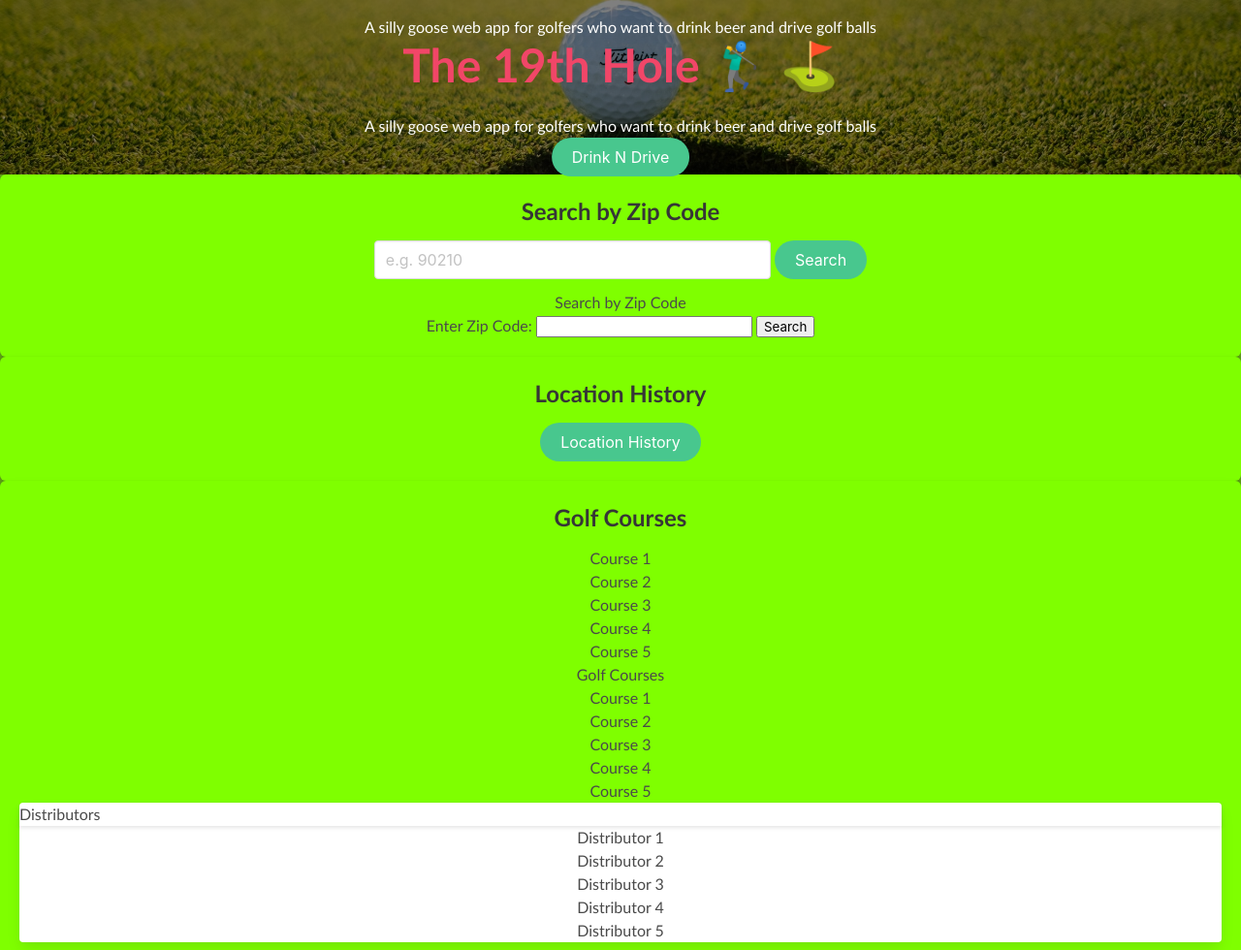
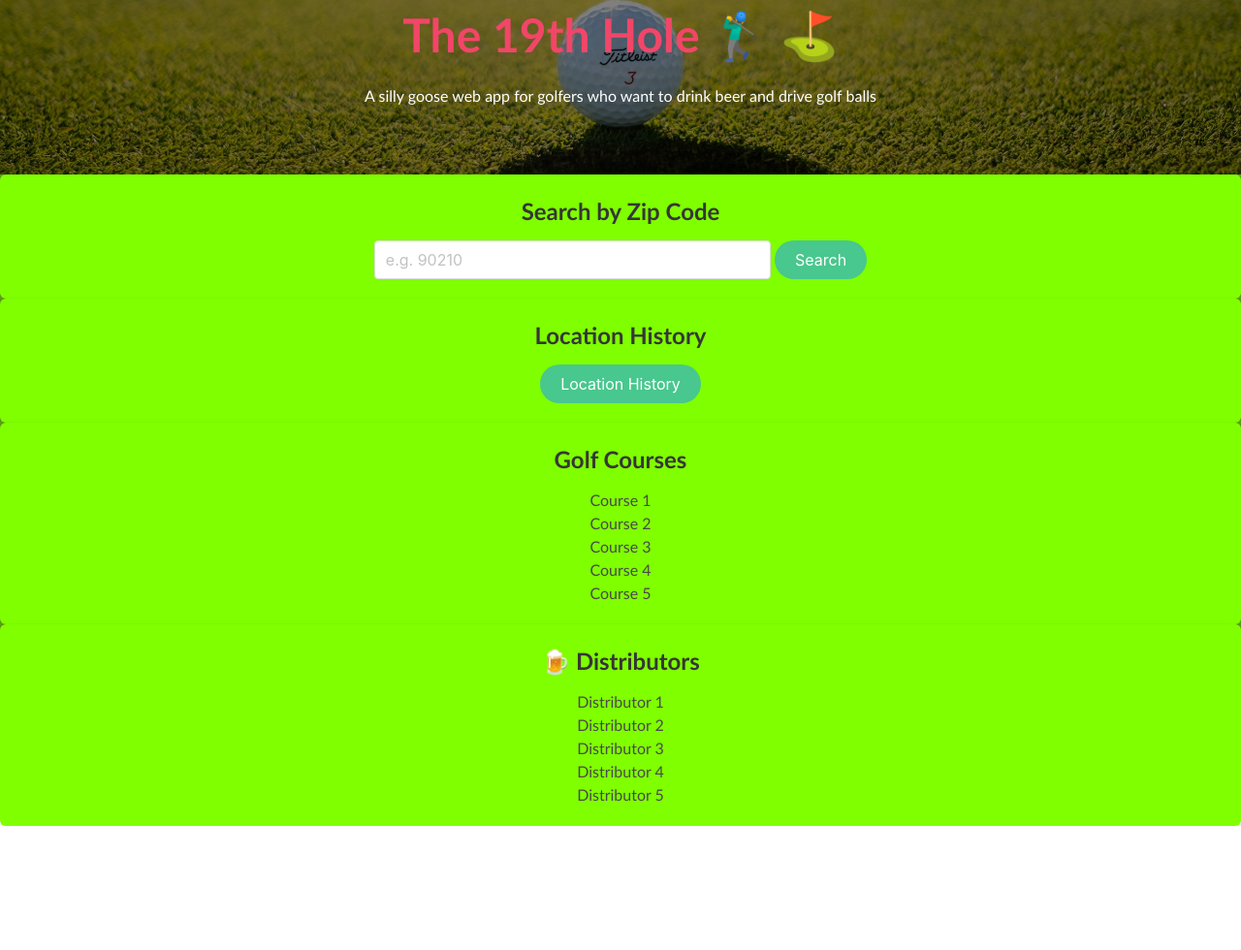
Before and after one commit to dannydelts94/the-19th-hole, a plain HTML site: page index.html in a window 1280 px wide. Shown: the part 60-1040 px from the top of the page at 97% size. After the commit the page ends 912 px from the top, so only its background shows below. Drawn offline with nearby package versions, Linux system fonts and the light colour scheme; some packages are replaced by stand-ins of ours.

Commit message:
updated HTML after Dan's CSS Updates to match my changes

```diff
--- a/index.html
+++ b/index.html
@@ -9,12 +9,12 @@
     <title>19th Hole Finder</title>
 
     <link rel="stylesheet" href="https://cdn.jsdelivr.net/npm/bulma@0.9.4/css/bulma.min.css">
-    <!-- TODO: REMOVE -> <link rel="stylesheet" href="./script/script.js" /> -->
     <link rel="stylesheet" href="./css/style.css" />
 
 </head>
 
 <body class="flex-column min-100-vh">
+    <!-- header section -->
     <header class="hero">
         <p></p>
     </header>
@@ -22,32 +22,23 @@
         <div class="hero-text">
             <h1 class="title is-1 has-text-danger">The 19th Hole 🏌️‍♂️ ⛳</h1>
             <p>A silly goose web app for golfers who want to drink beer and drive golf balls</p>
-            <h1 class="title is-1 has-text-danger">The 19th Hole 🏌️‍♂️ ⛳</h1>
-            <p>A silly goose web app for golfers who want to drink beer and drive golf balls</p>
-            <button class="button is-success is-rounded">Drink N Drive</button>
         </div>
     </div>
-    </div>
 
-
+<!-- form for zipcode -->
     <section id="search-by-zip">
-        <form class="box">
+        <form class="box" id="formSubmit">
             <div class="field">
                 <label class="label" for="zip">Search by Zip Code</label>
                 <div class="control">
                     <input class="input" type="text" id="zip" style="width: 33%;" placeholder="e.g. 90210" />
-                    <button class="button is-success is-rounded" type="submit">Search</button>
+                    <button class="button is-success is-rounded" id="submit">Search</button>
                 </div>
             </div>
-        <h2>Search by Zip Code</h2>
-        <!-- TODO: added id formSubmit -->
-        <form id="formSubmit">
-            <label for="zip">Enter Zip Code:</label>
-            <input type="text" id="zip" name="zip" />
-            <!-- TODO: Remove Type='submit' -->
-            <button class="btn" id="submit">Search</button>
         </form>
     </section>
+
+    <!-- recent searches -->
     <section id="recent-searches">
         <form class="box">
             <div class="search-history">
@@ -59,6 +50,7 @@
         </form>
     </section>
 
+    <!-- golf courses section -->
     <section id="golf-courses">
         <form class="box">
             <div class="golf-courses">
@@ -70,40 +62,7 @@
                         <li>Course 3</li>
                         <li>Course 4</li>
                         <li>Course 5</li>
-    <div id="golf-courses">
-        <h3>Golf Courses</h3>
-        <ul>
-            <li>Course 1</li>
-            <li>Course 2</li>
-            <li>Course 3</li>
-            <li>Course 4</li>
-            <li>Course 5</li>
 
-        </ul>
-        <!-- TODO: Section for Distributors -->
-        <!-- cards for each date with date, weather icon, temp wind and humidity -->
-        <div class="card">
-            <h3 class="card-header text-uppercase"> Distributors</h3>
-            <!-- Google Maps API Setup -->
-            <!-- TODO: ADD API KEY -->
-            <div id="map"></div>
-            <!-- <script async src="https://maps.googleapis.com/maps/api/js?key=AIzaSyAfvkyAdjBQH3vAj-sgu48B50PM2q6ADAAY&callback=initMap"></script> -->
-
-            <ul>
-                <li>Distributor 1</li>
-                <li>Distributor 2</li>
-                <li>Distributor 3</li>
-                <li>Distributor 4</li>
-                <li>Distributor 5</li>
-            </ul>
-
-        </div>
-        <script src="https://code.jquery.com/jquery-3.5.1.min.js"></script>
-        <script async
-            src="https://maps.googleapis.com/maps/api/js?key=AIzaSyAfvkyAdjBQH3vAj-sgu48B50PM2q6ADAA&libraries=places&callback=initMap"></script>
-        <script src="./script/script.js"></script>
-
-        </section>
                     </ul>
                 </div>
             </div>
@@ -115,7 +74,6 @@
             <!-- Google Maps API Setup -->
             <!-- TODO: ADD API KEY -->
             <div id="map"></div>
-            <!-- <script async src="https://maps.googleapis.com/maps/api/js?key=AIzaSyAfvkyAdjBQH3vAj-sgu48B50PM2q6ADAAY&callback=initMap"></script> -->
             <div class="distributors">
                 <label class="label" for="distributors">🍺 Distributors</label>
                 <div class="control"></div>
@@ -130,6 +88,7 @@
             </div>
             </div>
         </form>
+        <script src="https://code.jquery.com/jquery-3.5.1.min.js"></script>
         <script async
             src="https://maps.googleapis.com/maps/api/js?key=AIzaSyAfvkyAdjBQH3vAj-sgu48B50PM2q6ADAA&libraries=places&callback=initMap"></script>
         <script src="./script/script.js"></script>
--- a/script/script.js
+++ b/script/script.js
@@ -66,10 +66,10 @@ function initMap(lat, lon) {
         if (status === google.maps.places.PlacesServiceStatus.OK) {
             console.log(results)
 
-            // TODO: ADD FOR LOOP
-            for (request i = 0; i < 5; i++) {
-                results = results * i;
-            }
+        //     // TODO: ADD FOR LOOP
+        //     for (request i = 0; i < 5; i++) {
+        //         results = results * i;
+        //     }
 
         }
     });
```
Also changed, not shown: css/style.css (line endings or trailing spaces).
